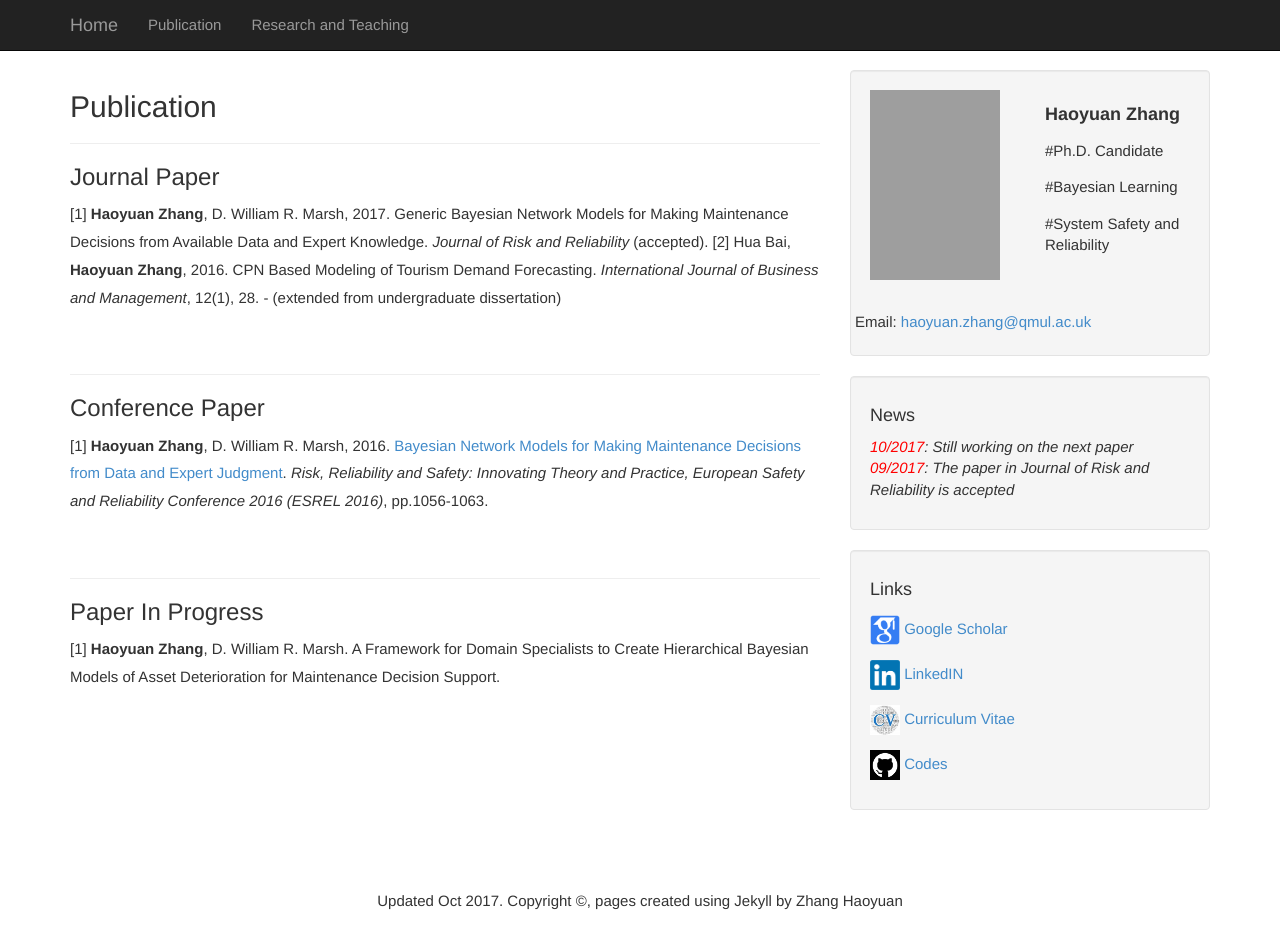
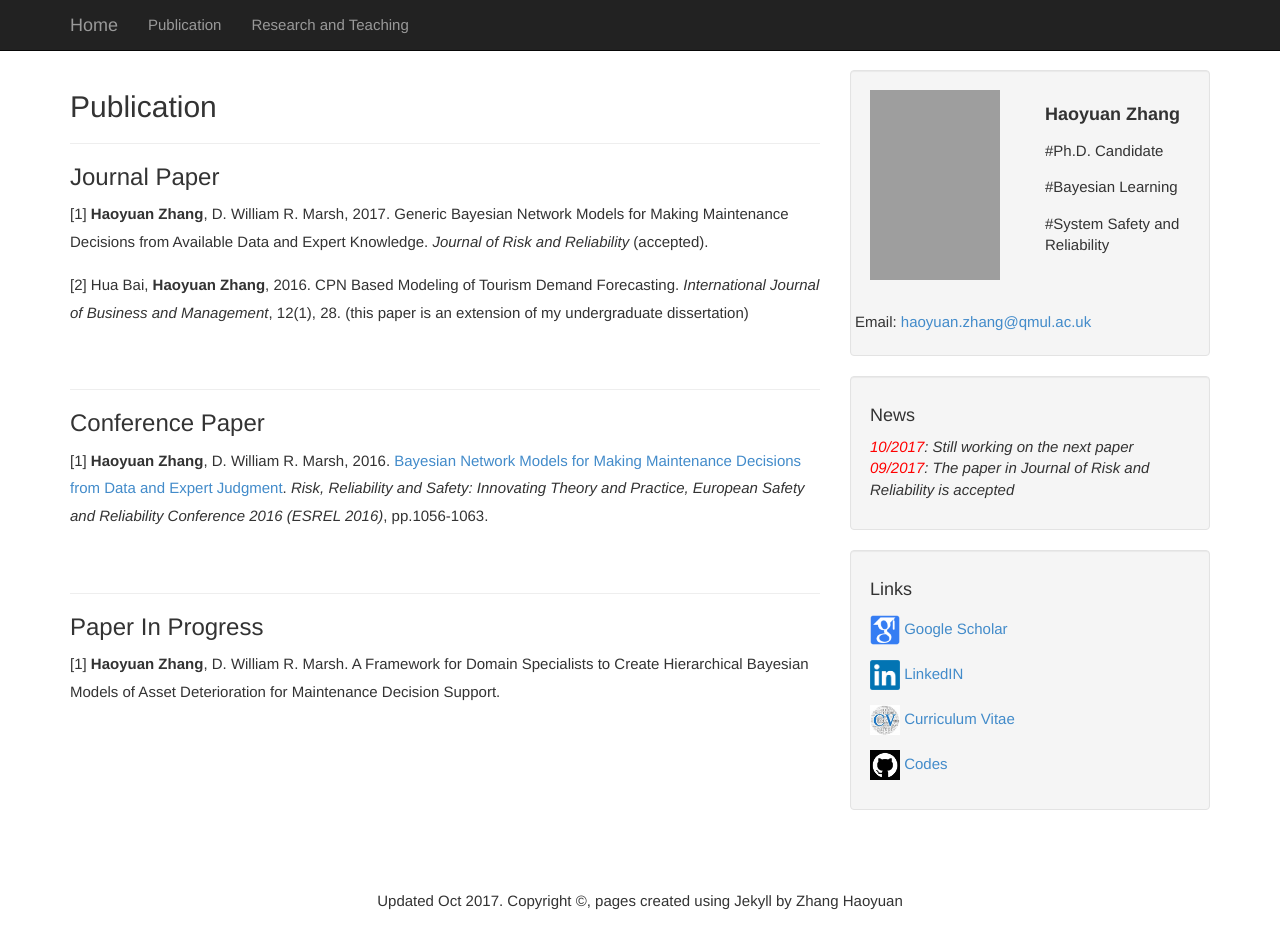
Before and after one commit to july0905/haoyuanzhang1990.github.io, a Jekyll site: the page built from pub.md, in a window 1280 px wide and 961 px high. Shown: the top 949 px of the window. Built offline with Jekyll 4.4.1, drawn with Linux system fonts in a browser that asks for light colours; grey boxes are pictures that could not be loaded.

Commit message:
Update pub.md

```diff
--- a/pub.md
+++ b/pub.md
@@ -8,7 +8,8 @@ title: "Publication"
 <hr>
 <h3> Journal Paper</h3>
 [1] <b>Haoyuan Zhang</b>, D. William R. Marsh, 2017. Generic Bayesian Network Models for Making Maintenance Decisions from Available Data and Expert Knowledge. <i>Journal of Risk and Reliability</i> (accepted).
-[2] Hua Bai, <b>Haoyuan Zhang</b>, 2016. CPN Based Modeling of Tourism Demand Forecasting. <i>International Journal of Business and Management</i>, 12(1), 28. - (extended from undergraduate dissertation)
+
+<p>[2] Hua Bai, <b>Haoyuan Zhang</b>, 2016. CPN Based Modeling of Tourism Demand Forecasting. <i>International Journal of Business and Management</i>, 12(1), 28. (this paper is an extension of my undergraduate dissertation)</p>
 
 
 <p> &nbsp;</p>
```
